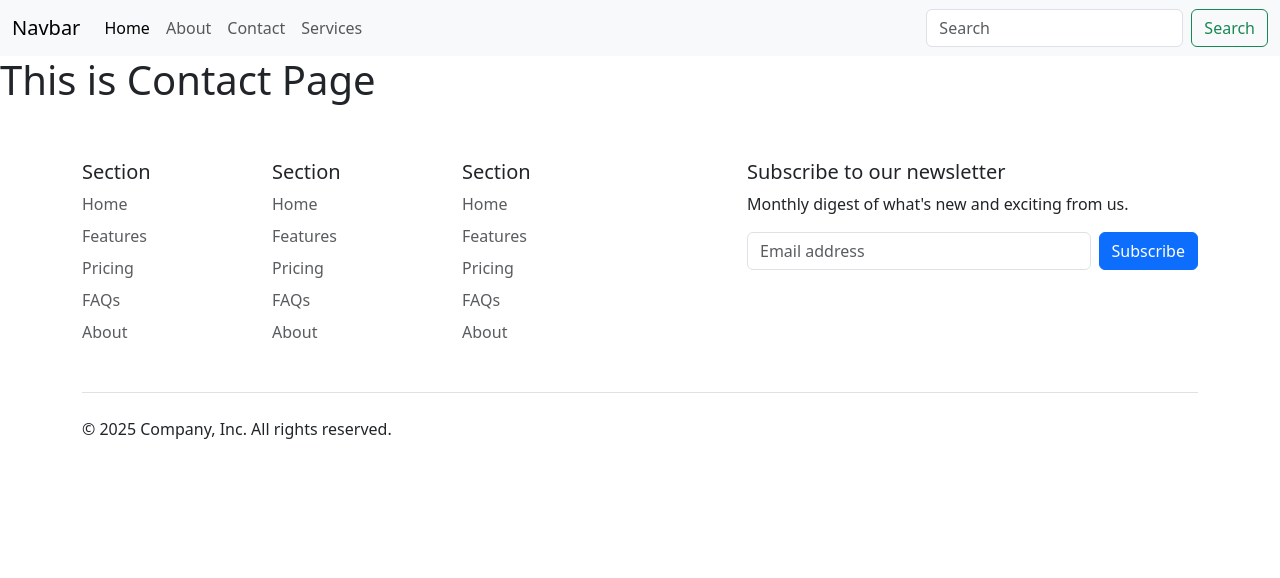
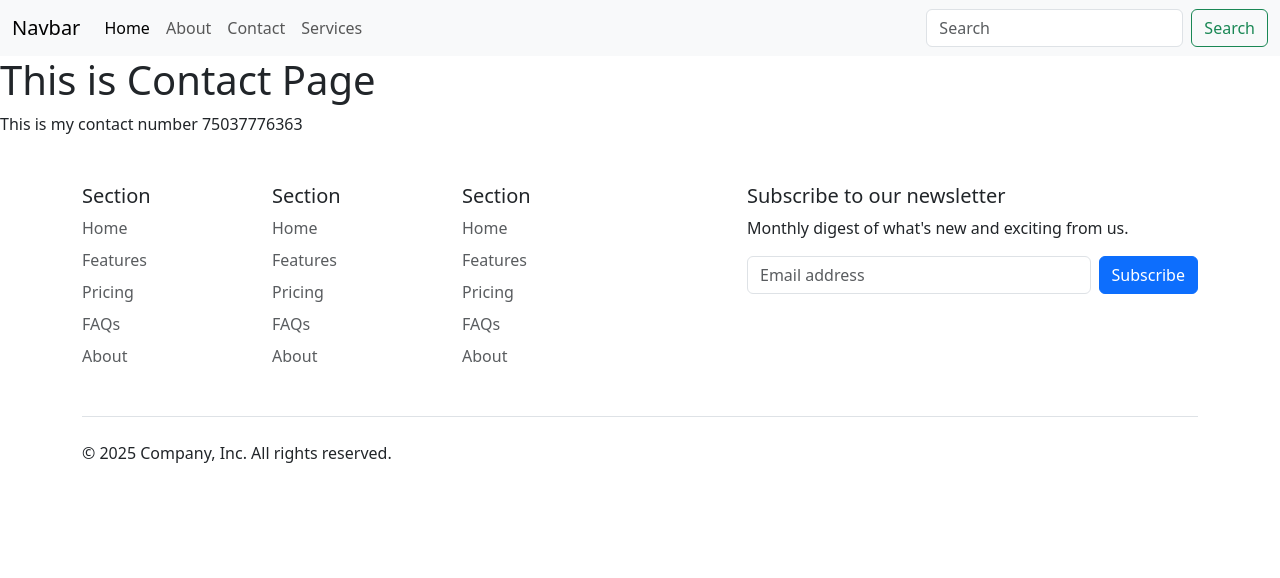
Before and after one commit to mdziyaullah/my-portfolio, a Flask app: page /contact in a window 1280 px wide. Shown: the top 578 px of the page. Run offline with Flask 3, Linux system fonts and the light colour scheme.

Commit message:
3rd commit

```diff
--- a/templates/contact.html
+++ b/templates/contact.html
@@ -3,6 +3,8 @@
 {% block body %}
     <h1>This is Contact Page</h1>
 
+
+    This is my contact number 75037776363
 
 
  <!-- write your code for contact page hare -->
```
